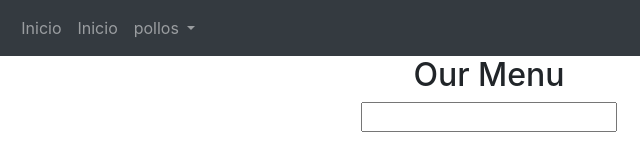
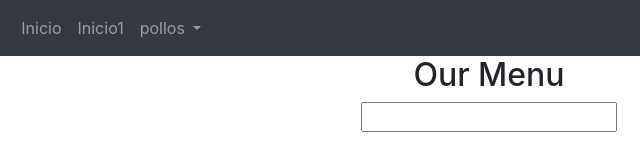
Before and after one commit to stephanieKrdz/mod3_solution, a plain HTML site: page index.html in a window 1280 px wide. Shown: the full height of the page, 151-791 px from the left. Drawn offline with nearby package versions, Linux system fonts and the light colour scheme.

Commit message:
Update index.html

```diff
--- a/index.html
+++ b/index.html
@@ -8,7 +8,6 @@
     <!--Hojas de Estilo -->
     <link rel="stylesheet" href="https://stackpath.bootstrapcdn.com/bootstrap/4.1.3/css/bootstrap.min.css" integrity="sha384-MCw98/SFnGE8fJT3GXwEOngsV7Zt27NXFoaoApmYm81iuXoPkFOJwJ8ERdknLPMO" crossorigin="anonymous">
     <!--Hojas de Estilo -->
-
     <title>FOOD, LLC</title>
 </head>
 
@@ -28,7 +27,7 @@
                 <a href="#" class="nav-link">Inicio</a>
             </li>
              <li class="nav-item ">
-                <a href="#" class="nav-link">Inicio</a>
+                <a href="#" class="nav-link">Inicio1</a>
             </li>
                <li class="nav-item dropdown">
 
```
